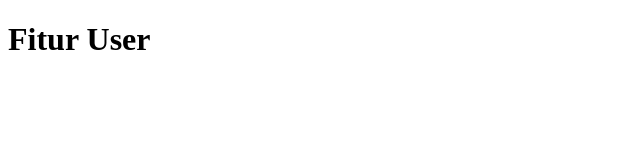
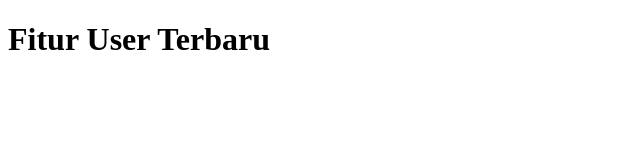
Before and after one commit to noorkhafidzin/belajar-git, a plain HTML site: page user.html in a window 1280 px wide. Shown: the whole page, without its empty margins (0-640 px from the left). Drawn offline with Linux system fonts and the light colour scheme.

Commit message:
memperbarui fitur user

```diff
--- a/user.html
+++ b/user.html
@@ -7,6 +7,6 @@
     <title>Document</title>
   </head>
   <body>
-    <h1>Fitur User</h1>
+    <h1>Fitur User Terbaru</h1>
   </body>
 </html>
```
